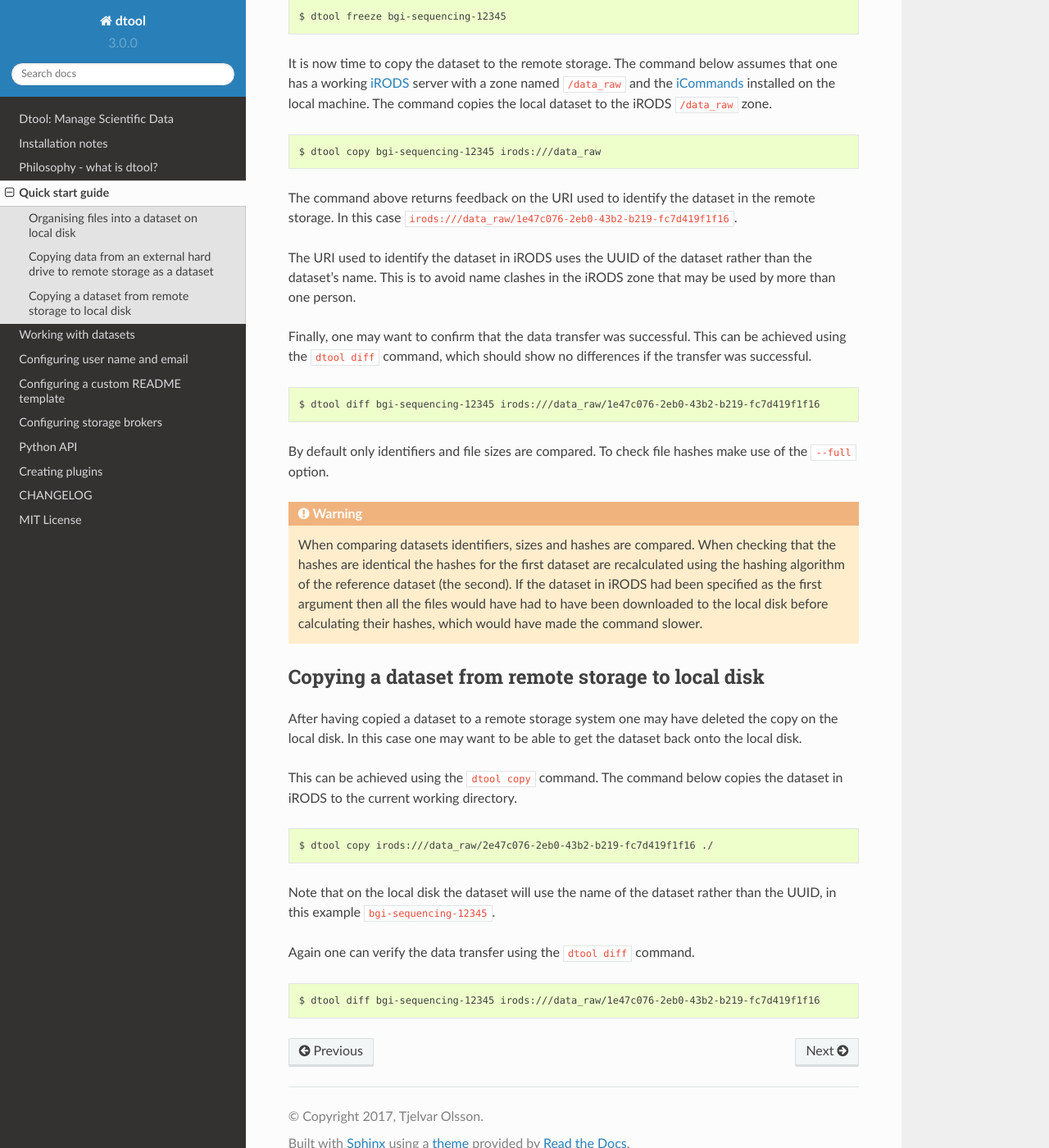
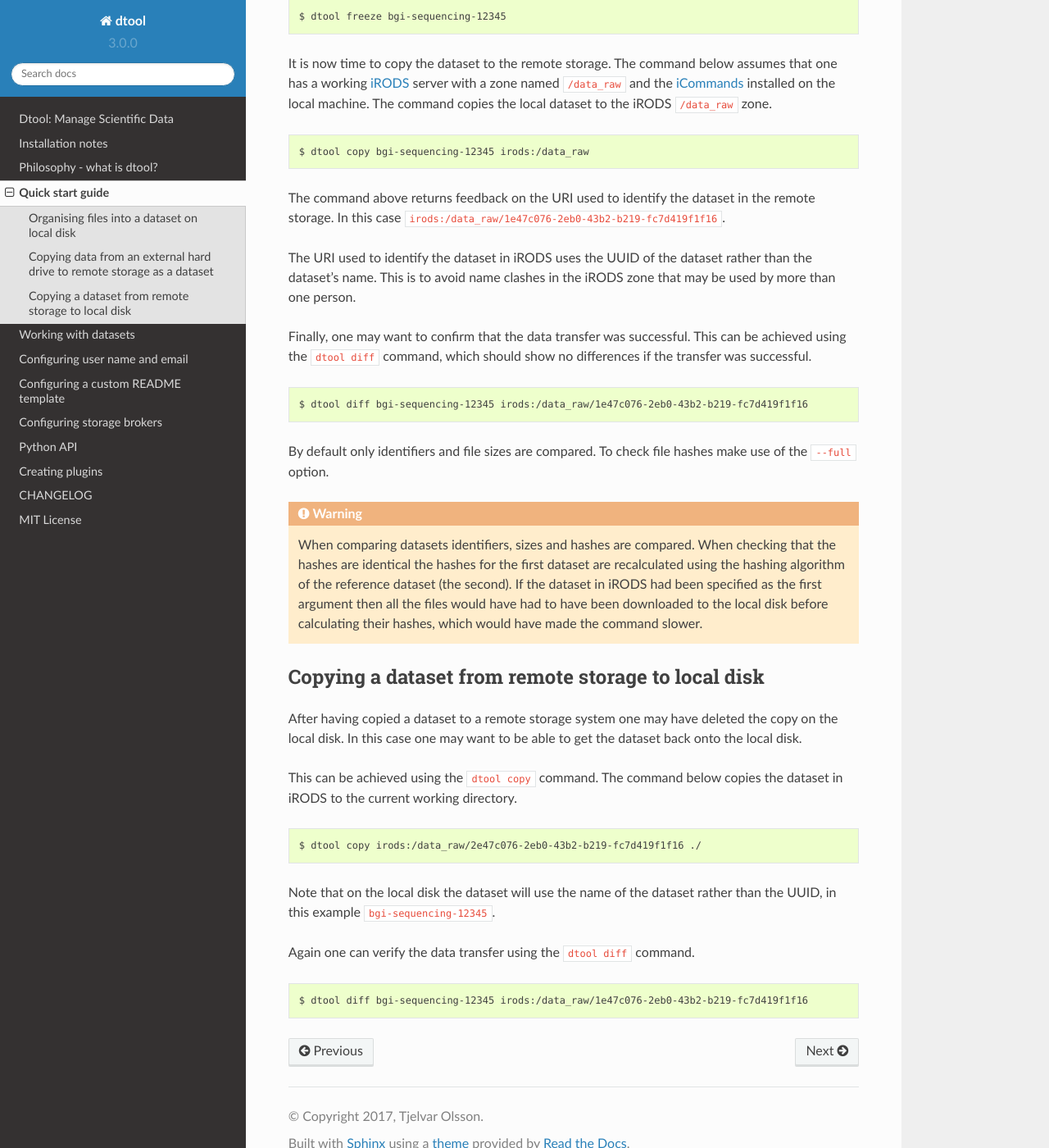
Before and after one commit to jic-dtool/dtool, a Sphinx documentation site: the page built from docs/source/quick_start_guide.rst, in a window 1280 px wide and 1400 px high, scrolled down 1840 px. Shown: the whole window at 82% size. Built offline with Sphinx 7.4.7 and the Read the Docs theme 2.0.0, drawn with Linux system fonts in a browser that asks for light colours; some of the changed text lies outside the part shown.

Commit message:
Improve URIs

```diff
--- a/docs/source/quick_start_guide.rst
+++ b/docs/source/quick_start_guide.rst
@@ -77,7 +77,7 @@ directory to use for the symlink and creates a proto dataset named
 
 .. code-block:: none
 
-    $ dtool create bgi-sequencing-12345 . symlink
+    $ dtool create bgi-sequencing-12345 symlink:.
 
 Again, adding metadata to the dataset is vital.
 
@@ -99,11 +99,11 @@ iRODS ``/data_raw`` zone.
 
 .. code-block:: none
 
-    $ dtool copy bgi-sequencing-12345 irods:///data_raw
+    $ dtool copy bgi-sequencing-12345 irods:/data_raw
 
 The command above returns feedback on the URI used to identify the dataset in
 the remote storage. In this case
-``irods:///data_raw/1e47c076-2eb0-43b2-b219-fc7d419f1f16``.
+``irods:/data_raw/1e47c076-2eb0-43b2-b219-fc7d419f1f16``.
 
 The URI used to identify the dataset in iRODS uses the UUID of the dataset
 rather than the dataset's name. This is to avoid name clashes in the iRODS zone
@@ -115,7 +115,7 @@ differences if the transfer was successful.
 
 .. code-block:: none
 
-    $ dtool diff bgi-sequencing-12345 irods:///data_raw/1e47c076-2eb0-43b2-b219-fc7d419f1f16
+    $ dtool diff bgi-sequencing-12345 irods:/data_raw/1e47c076-2eb0-43b2-b219-fc7d419f1f16
 
 By default only identifiers and file sizes are compared. To check file hashes
 make use of the ``--full`` option.
@@ -141,7 +141,7 @@ the dataset in iRODS to the current working directory.
 
 .. code-block:: none
 
-    $ dtool copy irods:///data_raw/2e47c076-2eb0-43b2-b219-fc7d419f1f16 ./
+    $ dtool copy irods:/data_raw/2e47c076-2eb0-43b2-b219-fc7d419f1f16 ./
 
 Note that on the local disk the dataset will use the name of the dataset rather
 than the UUID, in this example ``bgi-sequencing-12345``.
@@ -150,4 +150,4 @@ Again one can verify the data transfer using the ``dtool diff`` command.
 
 .. code-block:: none
 
-    $ dtool diff bgi-sequencing-12345 irods:///data_raw/1e47c076-2eb0-43b2-b219-fc7d419f1f16
+    $ dtool diff bgi-sequencing-12345 irods:/data_raw/1e47c076-2eb0-43b2-b219-fc7d419f1f16
--- a/docs/source/working_with_datasets.rst
+++ b/docs/source/working_with_datasets.rst
@@ -21,7 +21,7 @@ using the ``dtool ls`` command.
          the datasets in remote storage locations. The example below lists all
          the datasets in an iRODS zone named ``data_raw``::
 
-            $ dtool ls irods:///data_raw
+            $ dtool ls irods:/data_raw
 
 
 Verifying a dataset has not been modified since freezing it
@@ -139,7 +139,7 @@ called ``data_raw``.
 
 .. code-block:: none
 
-    $ dtool item fetch irods:///data_raw/1e47c076-2eb0-43b2-b219-fc7d419f1f16 3dce23b901709a24cfbb974b70c1ef132af10a67
+    $ dtool item fetch irods:/data_raw/1e47c076-2eb0-43b2-b219-fc7d419f1f16 3dce23b901709a24cfbb974b70c1ef132af10a67
     /Users/olssont/.cache/dtool/irods/1e47c076-2eb0-43b2-b219-fc7d419f1f16/3dce23b901709a24cfbb974b70c1ef132af10a67.txt
 
 
```
